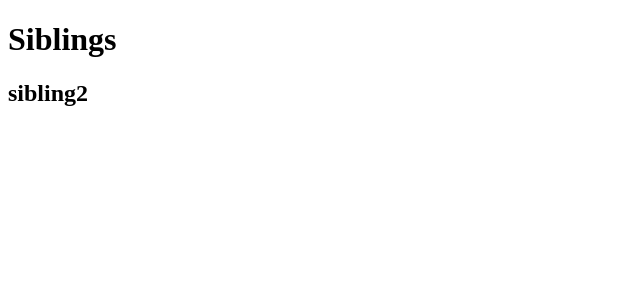
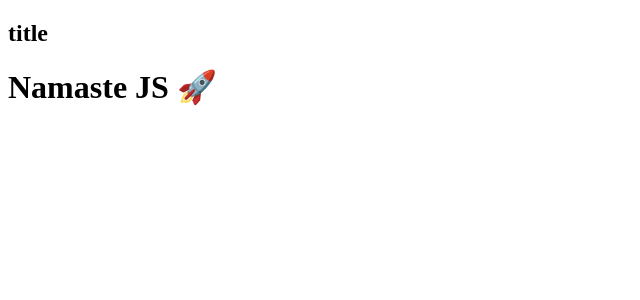
Before and after one commit to chitteshk/nomnomdash-app, a React (Vite) app: page / in a window 1280 px wide. Shown: the top 300 px of the page, without its empty margins (0-640 px from the left). Built offline with nearby package versions, Linux system fonts and the light colour scheme.

Commit message:
setting up script and testing basic component render

```diff
--- a/App.js
+++ b/App.js
@@ -1,14 +1,18 @@
 import React from "react";
 import ReactDOM from "react-dom/client";
 
-const parent = React.createElement(
-  "div",
-  { id: "parents" },
-  React.createElement("div", { id: "child" }, [
-    React.createElement("h1", { id: "siblings" }, "Siblings"),
-    React.createElement("h2", {}, "sibling2"),
-  ])
-);
+const Title = () => {
+  return <h2>title</h2>;
+};
+
+const Heading = () => {
+  return (
+    <div id="container">
+      <Title />
+      <h1>Namaste JS 🚀</h1>
+    </div>
+  );
+};
 
 const root = ReactDOM.createRoot(document.getElementById("root"));
-root.render(parent);
+root.render(<Heading />);
--- a/package.json
+++ b/package.json
@@ -3,6 +3,8 @@
   "version": "1.0.0",
   "description": "learning react",
   "scripts": {
+    "start": "parcel index.html",
+    "build": "parcel build index.html",
     "test": "jest"
   },
   "repository": {
```
